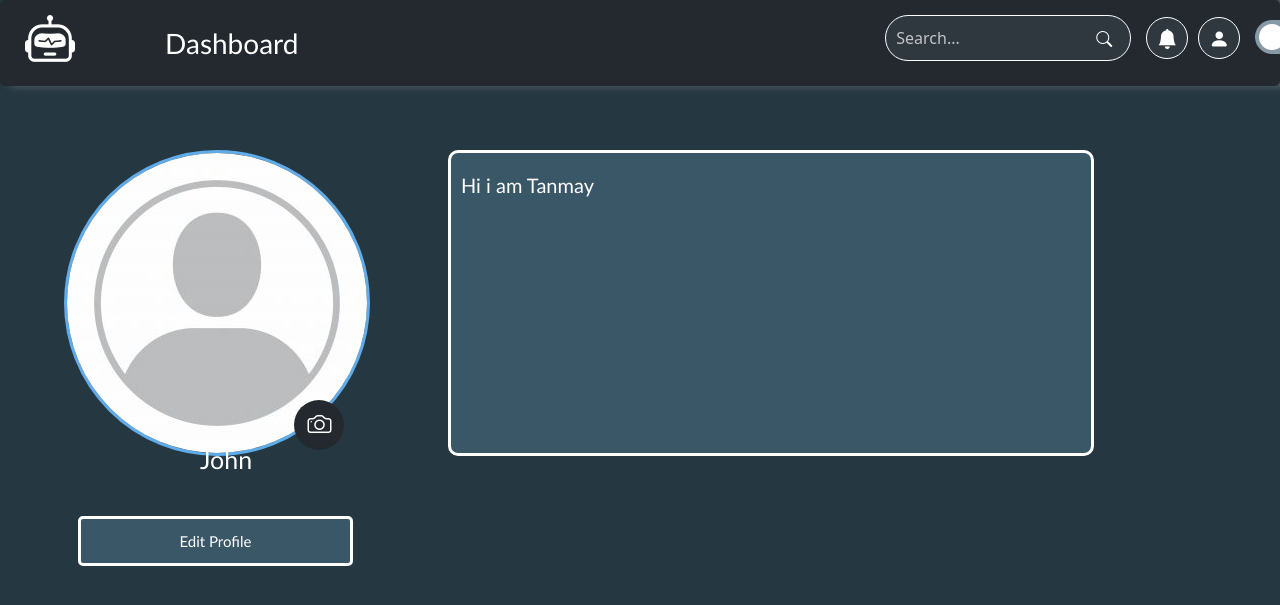
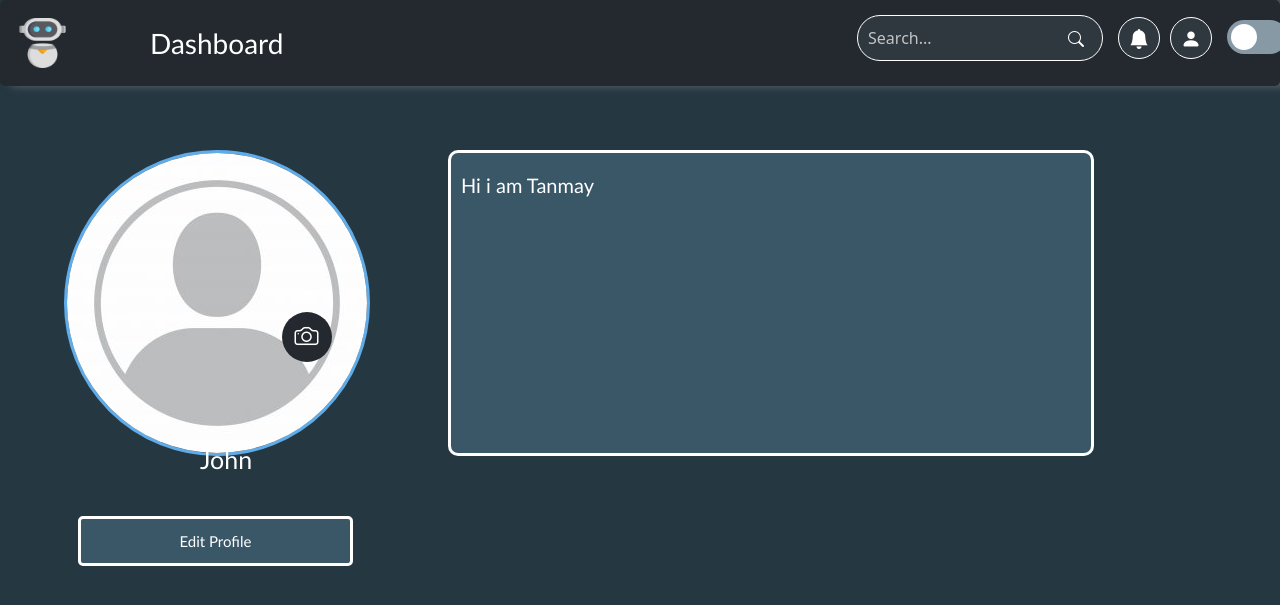
Before and after one commit to TanmaySalavkar/WP-Project, a PHP site: page /Pages/profile.html in a window 1280 px wide. Shown: the top 605 px of the page. Run offline with PHP 8.4, Linux system fonts and the light colour scheme.

Commit message:
Navbar Modified
Navbar icon changed and updated paths

```diff
--- a/Pages/css/login.css
+++ b/Pages/css/login.css
@@ -2,7 +2,7 @@
     font-family: 'Poppins', sans serif;
 }
 body{
-    background-image: url("../components/images/huhh.webp");
+    background-image: url("/components/images/huhh.webp");
     background-size: cover;
     background-repeat: no-repeat;
     background-position: center;
--- a/Pages/css/profile.css
+++ b/Pages/css/profile.css
@@ -35,9 +35,10 @@ body{
     height: 50px;
     width: 50px;
     color: white;
-    position: absolute;
-    left: 23%;
-    top: 50%;
+    position: fixed;
+    left: 22%;
+    top: 39%;
+
 }
 
 .camera-container i{
@@ -47,10 +48,6 @@ body{
     margin-top: 2px;
     margin-left: 3px;
     font-size: 24px;
-}
-
-.camera-container:hover{
-    cursor: pointer;
 }
 
 #ImageUpload {
--- a/Pages/login.html
+++ b/Pages/login.html
@@ -6,7 +6,8 @@
     <meta name="viewport" content="width=device-width, initial-scale=1.0">
     <link rel="stylesheet" href="css/login.css">
     <link href='https://unpkg.com/boxicons@2.1.4/css/boxicons.min.css' rel='stylesheet'>
-    <title>robotics  | Login</title>
+    <link rel="icon" href="../components/images/icon.png">
+    <title>Robotics | Login</title>
 </head>
 <body>
     <div class="box">
--- a/components/Navbar/Navbar.css
+++ b/components/Navbar/Navbar.css
@@ -29,14 +29,14 @@ body{
 .navbar .navdiv .content nav{
     width: 0%;
 }
-.logo a{
-    font-size: 50px;
-    color: white;
-    font-weight: 500;
-    font-style: normal;
-    font-family: 'Gill Sans', 'Gill Sans MT', Calibri, 'Trebuchet MS', sans-serif;
+.logo a img{
+    height: 50px;
+    width: 55px;
+    margin-top: 8px;
+}
 
-}
+
+
 li{
     list-style: none;
     display: inline-block;
--- a/components/Navbar/Navbar.html
+++ b/components/Navbar/Navbar.html
@@ -15,7 +15,7 @@
       <div class="navdiv">
         <div class="content">
           <div class="logo">
-            <a href="../index.html"><i class="bi bi-robot"></i></a>
+            <a href="../index.html"><img src="/components/images/robot.png"></a>
           </div>
           <nav role="navigation">
             <ul>
@@ -34,7 +34,7 @@
               <i class="bi bi-bell-fill"></i>
             </div>
             <div class="options" title="profile">
-                <a href="pce_comp_web_programming_lab_soham_khot/Pages/profile.html"><i class="bi bi-person-fill"></i></a>
+                <a href="Pages/profile.html"><i class="bi bi-person-fill"></i></a>
             </div>
             <label class="switch">
               <input type="checkbox">
--- a/index.html
+++ b/index.html
@@ -7,6 +7,7 @@
     <link rel="stylesheet" href="components/Navbar/Navbar.css">
     <link rel="stylesheet" href="components/Robot/robot.css">
     <link rel="stylesheet" href="index.css">
+    <link rel="icon" href="../components/images/icon.png">
 </head>
 <body>
     <!-- inserting navbar component -->
```
Also changed, not shown: components/images/robot.png (added).
